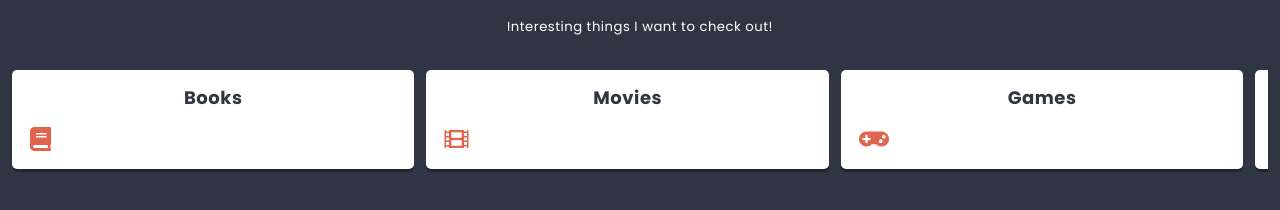
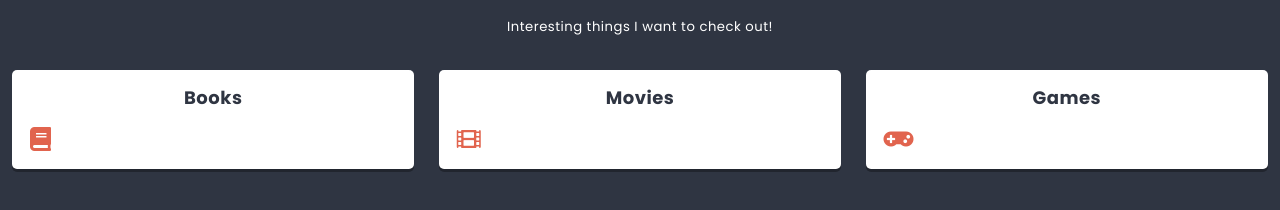
Before and after one commit to Edyta2801/to-do-app-using-React, a React app: page / in a window 1280 px wide. Shown: the part 362-572 px from the top of the page. Built offline with nearby package versions, Linux system fonts and the light colour scheme.

Commit message:
add filtering columns

```diff
--- a/src/components/List/ListContainer.js
+++ b/src/components/List/ListContainer.js
@@ -1,8 +1,11 @@
 import { connect } from 'react-redux';
 import List from './List.js';
 
-const mapStateToProps = state => ({
-  columns:state.columns,
+
+export const getColumnsForList = ({columns}, listId) => columns.filter(column => column.listId == listId);
+
+const mapStateToProps = (state, props) => ({
+  columns:getColumnsForList(state, props.id),
 });
 
 export default connect(mapStateToProps)(List);
```
